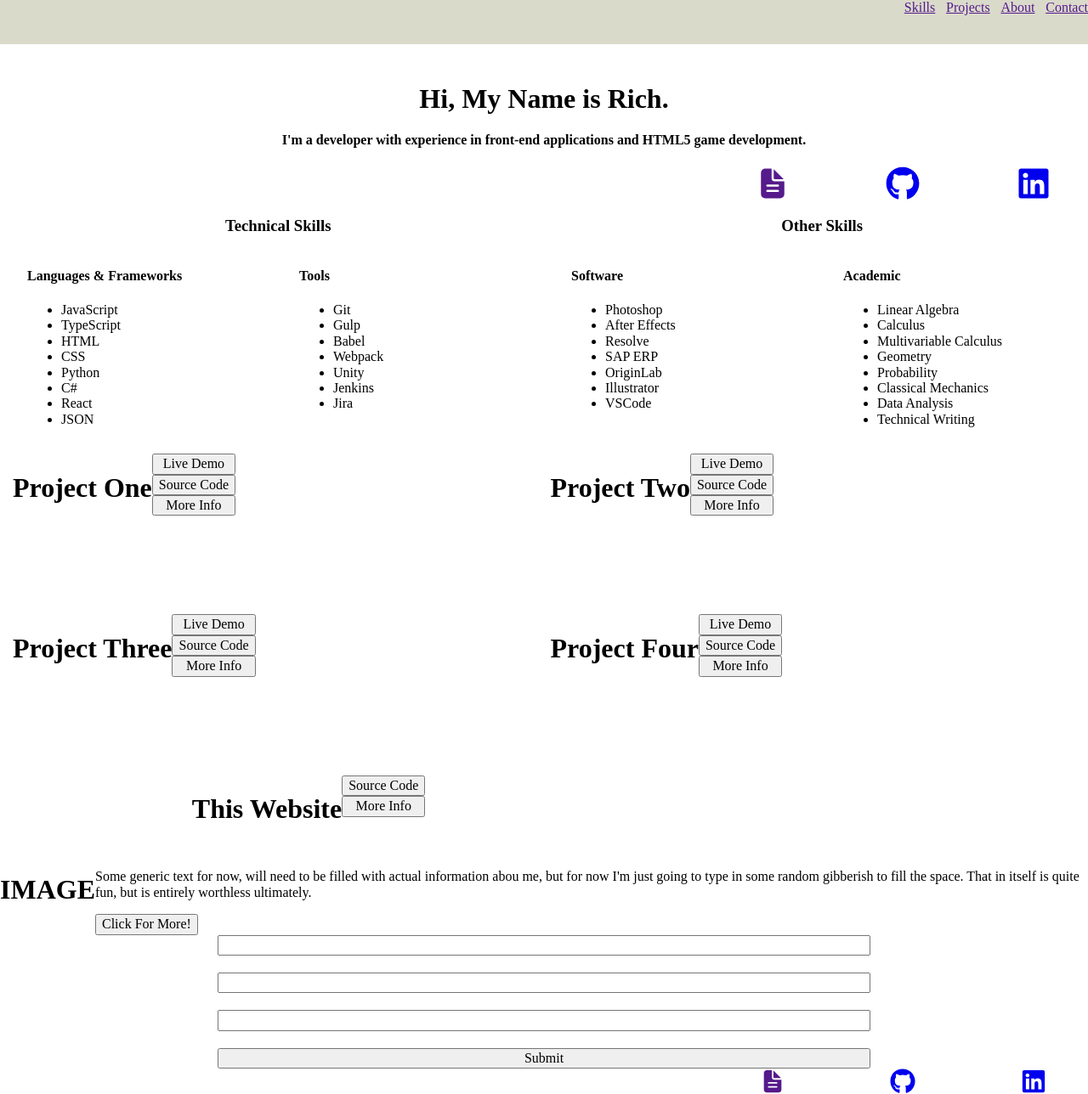
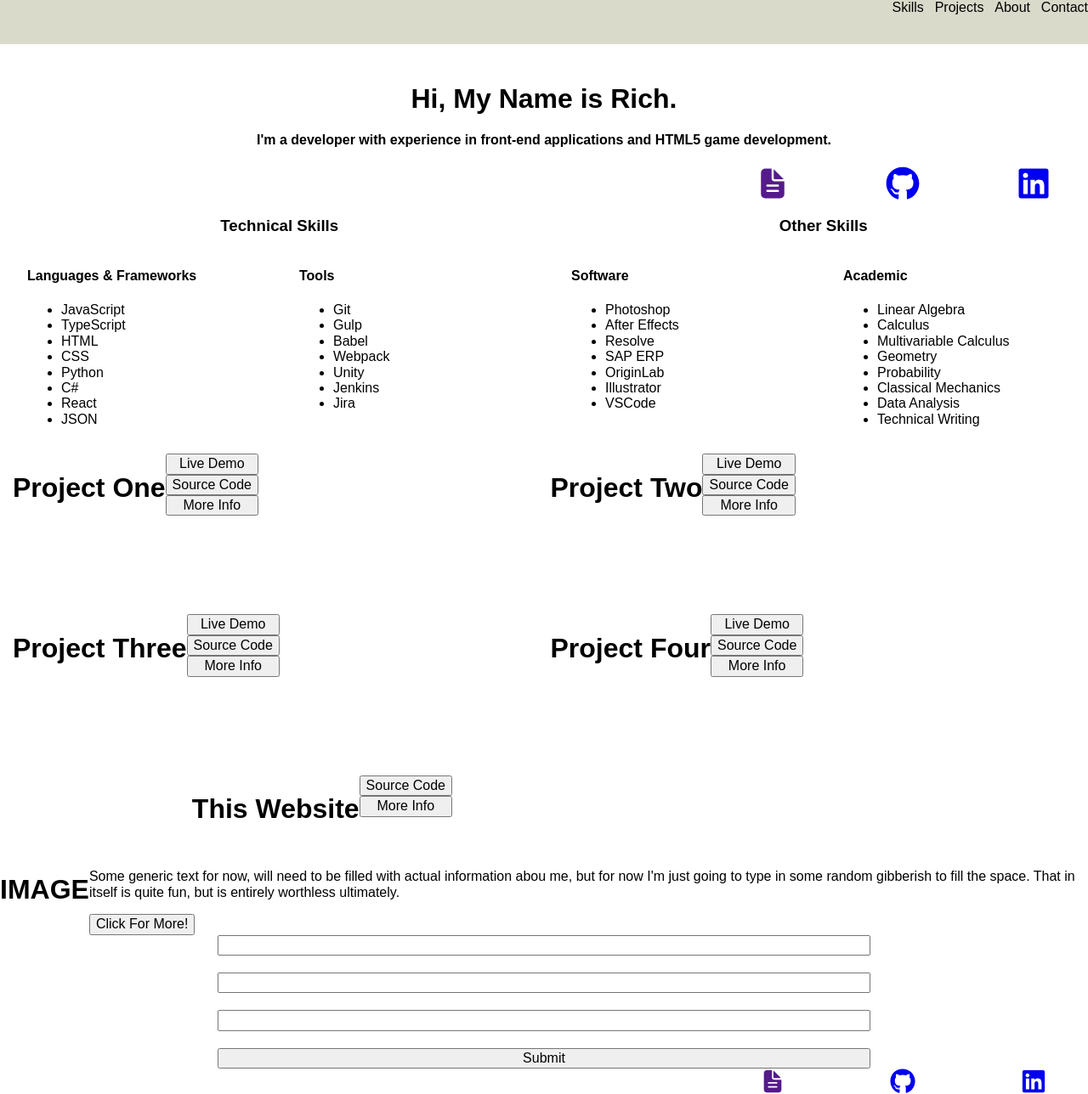
Before and after one commit to RichPBee/PortfolioApp, a React (Vite) app: page / in a window 1280 px wide. Shown: the whole page at 85% size. Built offline with nearby package versions, Linux system fonts and the light colour scheme; the HTML template or start-up script is replaced by a standard one.

Commit message:
Implemented Scroll
Smooth scrolling implemented between sections, also added a scrollToTop button for when we have scrolled past the hero section.

```diff
--- a/src/App.css
+++ b/src/App.css
@@ -1,6 +1,17 @@
+html {
+    scroll-behavior: smooth;
+    font-family: Arial, Helvetica, sans-serif;
+}
+
 .MainPage {
     width: 100%;
     height: 100%;
     display: flex;
     flex-direction: column;
 }
+
+.ScrollToTop {
+    position: fixed;
+    bottom: 0;
+    left: 0;
+}
--- a/src/App.tsx
+++ b/src/App.tsx
@@ -6,10 +6,29 @@ import About from "./components/About";
 import Contact from "./components/Contact";
 import Footer from "./components/Footer";
 import './App.css';
+import { useEffect, useState } from "react";
+import ScrollUp from "./components/ScrollUp";
 
 function App(): React.JSX.Element {
+  const [showButton, setShowButton] = useState(false);
+
+  useEffect(() => {
+    const toggleScrollUpBtn = () => {
+      window.scrollY > 150 ? setShowButton(true) : setShowButton(false);
+    }
+
+    window.addEventListener('scroll', toggleScrollUpBtn);
+
+    return () => {
+      window.removeEventListener('scroll', toggleScrollUpBtn);
+    }
+  }, [])
+
   return (
     <main className="MainPage">
+      {showButton && (
+        <ScrollUp />
+      )}
       <Navbar />
       <Hero />
       <Skills />
--- a/src/components/About.tsx
+++ b/src/components/About.tsx
@@ -3,7 +3,7 @@ import './styles/About.css';
 function About(): React.JSX.Element
 {
     return (
-        <div className="AboutSection">
+        <div className="AboutSection" id="About">
             <div className="AboutImage">
                 <h1>IMAGE</h1>
             </div>
--- a/src/components/Contact.tsx
+++ b/src/components/Contact.tsx
@@ -3,7 +3,7 @@ import './styles/Contact.css';
 function Contact(): React.JSX.Element
 {
     return (
-   <div className="ContactSection">
+   <div className="ContactSection" id="Contact">
         <form action="POST" className="ContactForm">
             <input type="text" name="" id="" />
             <input type="text" name="" id="" />
--- a/src/components/Navbar.tsx
+++ b/src/components/Navbar.tsx
@@ -6,19 +6,19 @@ function Navbar(): React.JSX.Element
         <nav className="Navbar">
             <ul className="NavLinks">
                 <li>
-                    <a href="">Skills</a>
+                    <a href="#Skills">Skills</a>
                 </li>
                 <li>
-                    <a href="">Projects</a>
+                    <a href="#Projects">Projects</a>
                 </li>
                 <li>
-                    <a href="">About</a>
+                    <a href="#About">About</a>
                 </li>
                 <li>
-                    <a href="">Contact</a>
+                    <a href="#Contact">Contact</a>
                 </li>
-                {/* Below temporarily commented out until page is added for it */}
-                {/* <li>
+                {/* Below temporarily commented out until page is added for it
+                 <li>
                     <a href="">Blogs & Devlogs</a>
                 </li> */}
             </ul>
--- a/src/components/Projects.tsx
+++ b/src/components/Projects.tsx
@@ -6,7 +6,7 @@ function Projects(): React.JSX.Element
 {
 
     return (
-        <div className="ProjectsSection">
+        <div className="ProjectsSection" id="Projects">
             <ProjectCard
                 classProp='ProjectCard FirstCard'
                 title = "Project One"
--- /dev/null
+++ b/src/components/ScrollUp.tsx
@@ -0,0 +1,18 @@
+import { FaArrowAltCircleUp } from "react-icons/fa";
+
+function ScrollUp()
+{
+    const handleScrollUp = () => {
+        window.scrollTo({top: 0, behavior: 'smooth'});
+    }
+
+    return (
+        <div className="ScrollToTop">
+            <a href="" onClick={handleScrollUp}>
+                <FaArrowAltCircleUp size={40}/>
+            </a>
+        </div>
+    )
+}
+
+export default ScrollUp;
--- a/src/components/Skills.tsx
+++ b/src/components/Skills.tsx
@@ -9,7 +9,7 @@ function Skills(): React.JSX.Element
     const academics = ["Linear Algebra", "Calculus", "Multivariable Calculus", "Geometry", "Probability", "Classical Mechanics", "Data Analysis", "Technical Writing"];
 
     return (
-        <div className="SkillsSection">
+        <div className="SkillsSection" id="Skills">
             <div className='Subcategories'>
                 <h3>
                     Technical Skills
--- a/src/components/styles/Navbar.css
+++ b/src/components/styles/Navbar.css
@@ -17,3 +17,8 @@
     padding-right: 2000px;
     padding: 0;
 }
+
+.NavLinks > * >* {
+    text-decoration: none;
+    color: black;
+}
```
